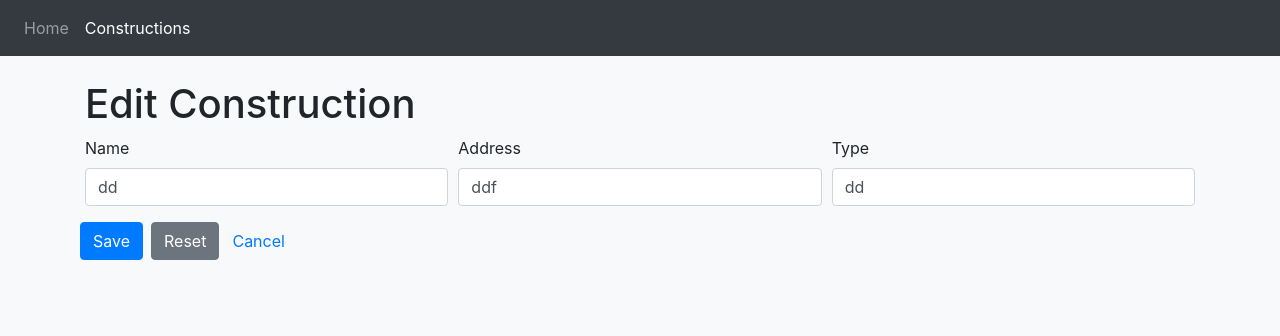
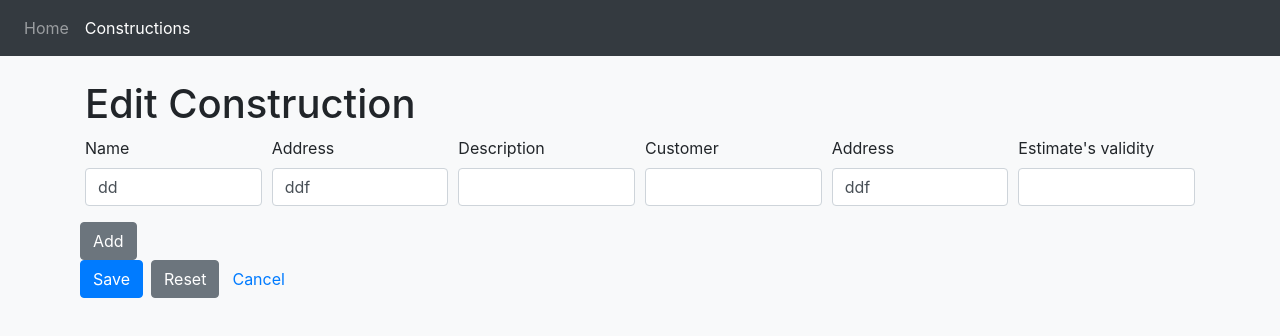
Before and after one commit to EliasHami/batty, a Next.js app: page /constructions/2 in a window 1280 px wide. Shown: the top 336 px of the page. Built offline with nearby package versions, Linux system fonts and the light colour scheme.

Commit message:
added construction fields

```diff
--- /dev/null
+++ b/app/customers/page.tsx
@@ -0,0 +1,3 @@
+export default function Customers() {
+  return null
+}
--- a/app/page.tsx
+++ b/app/page.tsx
@@ -1,6 +1,6 @@
 import { Link } from 'components'
 
-const Home = () => {
+export default function Home() {
   return (
     <div>
       <h1>Batty - An app to manage construction projects</h1>
@@ -8,5 +8,3 @@ const Home = () => {
     </div>
   )
 }
-
-export default Home
--- a/components/constructions/AddEdit.tsx
+++ b/components/constructions/AddEdit.tsx
@@ -7,6 +7,7 @@ import { constructionService, alertService, Alert } from 'services'
 import { Construction, constructionSchema } from 'types'
 import { getErrorMessage } from 'helpers'
 import { Link } from 'components'
+import Parts from './Parts'
 
 type AddEditProps = {
   construction?: Construction | null
@@ -25,7 +26,7 @@ const AddEdit:React.FC<AddEditProps> = ({ construction }) => {
     formOptions.defaultValues = construction
   }
 
-  const { register, handleSubmit, reset, formState } = useForm<Construction>(formOptions)
+  const { register, handleSubmit, control, reset, formState } = useForm<Construction>(formOptions)
   const { errors } = formState
 
   const onSubmit: SubmitHandler<Construction> = (data) => {
@@ -61,18 +62,36 @@ const AddEdit:React.FC<AddEditProps> = ({ construction }) => {
         <div className="form-group col">
           <label>Name</label>
           <input type="text" {...register("name" as never)} className={'form-control' + (errors.name ? ' is-invalid' : '')}/>
-          <div className="invaid-feedback">{errors.name?.message}</div>
+          <div className="invalid-feedback">{errors.name?.message}</div>
         </div>
         <div className="form-group col">
           <label>Address</label>
           <input type="text" {...register("address" as never)} className={'form-control' + (errors.address ? ' is-invalid' : '')}/>
-          <div className="invaid-feedback">{errors.address?.message}</div>
+          <div className="invalid-feedback">{errors.address?.message}</div>
         </div>
         <div className="form-group col">
-          <label>Type</label>
-          <input type="text" {...register("type" as never)} className={'form-control' + (errors.type ? ' is-invalid' : '')}/>
-          <div className="invaid-feedback">{errors.type?.message}</div>
+          <label>Description</label>
+          <input type="text" {...register("description" as never)} className={'form-control' + (errors.description ? ' is-invalid' : '')}/>
+          <div className="invalid-feedback">{errors.description?.message}</div>
         </div>
+        <div className="form-group col">
+          <label>Customer</label>
+          <input type="text" {...register("customer" as never)} className={'form-control' + (errors.customer ? ' is-invalid' : '')}/>
+          <div className="invalid-feedback">{errors.customer?.message}</div>
+        </div>
+        <div className="form-group col">
+          <label>Address</label>
+          <input type="text" {...register("address" as never)} className={'form-control' + (errors.address ? ' is-invalid' : '')}/>
+          <div className="invalid-feedback">{errors.address?.message}</div>
+        </div>
+        <div className="form-group col">
+          <label>Estimate&apos;s validity</label>
+          <input type="text" {...register("estimate_validity" as never)} className={'form-control' + (errors.estimate_validity ? ' is-invalid' : '')}/>
+          <div className="invalid-feedback">{errors.estimate_validity?.message}</div>
+        </div>
+      </div>
+      <div className="form-row">
+        <Parts parts={construction?.parts} control={control} register={register} errors={errors.parts} />
       </div>
       <div className="form-row">
         <div className="form-group">
--- a/components/constructions/GenerateEstimatePDF.tsx
+++ b/components/constructions/GenerateEstimatePDF.tsx
@@ -17,7 +17,7 @@ export default function GenerateEstimatePDF({construction}:{construction:Constru
     className="btn btn-sm btn-secondary btn-construction mr-1"
     onClick={() => generatePDF()}
   >
-    Generate PDF
+    Generate estimate
   </button>
   )
 
--- /dev/null
+++ b/components/constructions/Parts.tsx
@@ -0,0 +1,32 @@
+"use client"
+import { useFieldArray } from "react-hook-form";
+
+export default function Parts({ parts, control, register, errors }) {
+  const { fields, append, remove } = useFieldArray({
+    control,
+    name: "parts"
+  });
+
+  return (
+    <>
+      {fields.map((item, index) => (
+        <div key={item.id}>
+          <div className="form-group col">
+            <label>Part name</label>
+            <input type="text" {...register(`parts.${index}.name` as never)} className={'form-control' + (errors?.[index] ? ' is-invalid' : '')} />
+            <div className="invalid-feedback">{errors?.[index].name}</div>
+          </div>
+          {/* <Provisions */}
+          <button type="button" className="btn btn-danger" onClick={() => remove(index)}>Delete</button>
+        </div>
+      ))}
+      <button
+        type="button"
+        className="btn btn-secondary"
+        onClick={() => append({ name:"", provisions : [] })}
+      >
+        Add
+      </button>
+    </>
+  )
+}
--- a/components/constructions/index.ts
+++ b/components/constructions/index.ts
@@ -1,5 +1,6 @@
 import AddEdit from './AddEdit';
 import Delete from './Delete'
 import GenerateEstimatePDF from './GenerateEstimatePDF'
+import Parts from './Parts'
 
-export { AddEdit, Delete, GenerateEstimatePDF }
+export { AddEdit, Delete, GenerateEstimatePDF, Parts }
--- a/helpers/constructions-repo.ts
+++ b/helpers/constructions-repo.ts
@@ -35,7 +35,7 @@ const create = ({name, type, address}:CreateUpdateArgs):void => {
   const dateUpdated = new Date().toISOString()
 
   // add and save construction
-  const construction = {id, name, type, address, dateCreated, dateUpdated, isDeleting: false}
+  const construction = {id, name, address, dateCreated, dateUpdated}
   constructions?.push(construction as Construction)
   saveData()
 }
--- a/types/constructions.ts
+++ b/types/constructions.ts
@@ -2,12 +2,24 @@ import * as Yup from 'yup'
 
 const constructionSchema = Yup.object().shape({
   id: Yup.number().required().default(1),
-  isDeleting : Yup.boolean().default(false),
   dateCreated: Yup.string(),
   dateUpdated: Yup.string(),
   name: Yup.string().required('Name is required'),
+  description: Yup.string().required('Description is required'),
+  customer: Yup.string().required('Name is required'), // TODO new structure
   address: Yup.string().required('Address is required'),
-  type: Yup.string().required('Type is required'),
+  estimate_validity: Yup.number().default(30),
+  parts: Yup.array().of(
+    Yup.object().shape({
+      name: Yup.string().required('Parts name are required'),
+      provisions: Yup.array().of(
+        Yup.object({
+          name: Yup.string(),
+          service: Yup.string() // TODO new structure
+        })
+      )
+    })
+  )
 })
 
 interface Construction extends Yup.Asserts<typeof constructionSchema> {}
```
Also changed, not shown: app/constructions/page.tsx (+6 -4 lines), 1 other file (tests, documents, lock files or other folders). Lines whose indentation alone changed are shown as unchanged.
